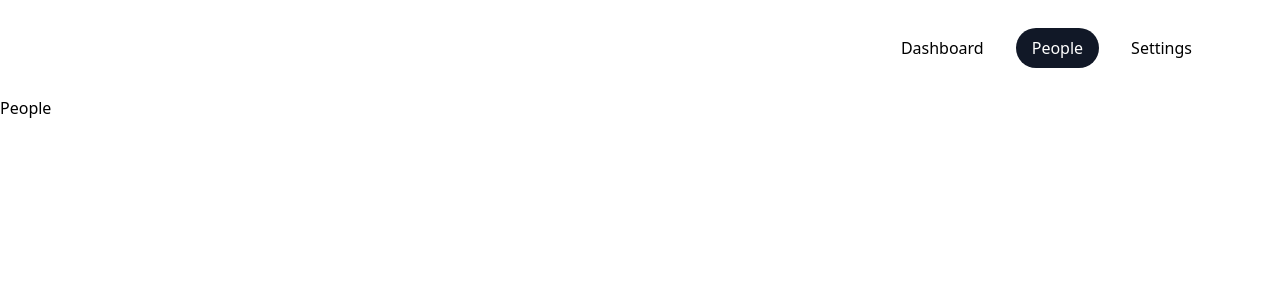
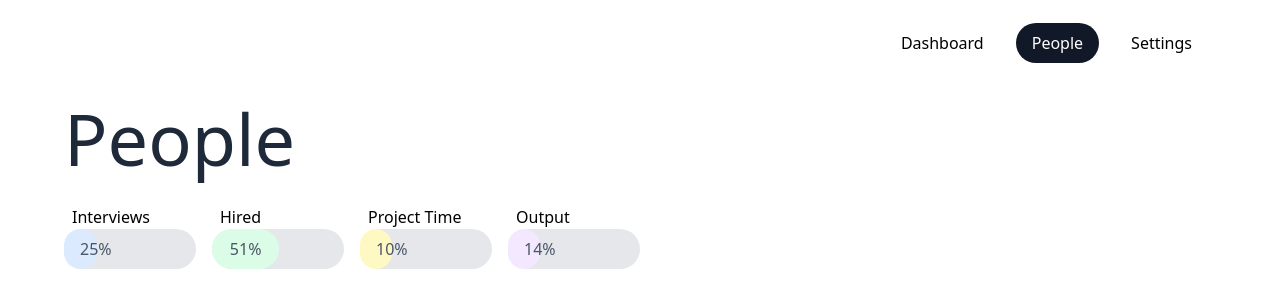
Before and after one commit to Local-Developer17/dashboard-app, a Vue app: page /people in a window 1280 px wide. Shown: the top 308 px of the page. Built offline with nearby package versions, Linux system fonts and the light colour scheme.

Commit message:
[feat] - PeopleHeader Progress Bar Implementation

```diff
--- a/src/App.vue
+++ b/src/App.vue
@@ -3,7 +3,7 @@
     <div class="main w-full h-full">
       <div class="left h-full w-full flex flex-col">
         <HeaderVue />
-        <main>
+        <main class="h-full">
           <RouterView />
         </main>
       </div>
@@ -13,4 +13,3 @@
 <script setup>
 import HeaderVue from "./components/HeaderVue.vue";
 </script>
-<style scoped></style>
--- /dev/null
+++ b/src/components/DropdownCombo.vue
@@ -0,0 +1,2 @@
+<template></template>
+<script setup></script>
--- a/src/components/PeopleHeader.vue
+++ b/src/components/PeopleHeader.vue
@@ -0,0 +1,54 @@
+<template>
+    <div class="people-main p-16 h-1/3 py-4">
+        <div class="title h-1/2">
+            <h1 :class="titleStyle">{{ peopleTitle }}</h1>
+        </div>
+        <div class="people-row flex w-full">
+            <div class="row-left  w-1/2">
+                <ul class="w-full flex gap-4">
+                    <div class="progress-div w-full" v-for="item in progress.listItems" :key="item.label">
+                        <p class="pl-2"> {{ item.label }}</p>
+                        <li :class="[listItemsStyle, 'w-full bg-gray-200 rounded-full']">
+                            <span :class="[item.backgroundColor, 'rounded-full px-4 py-2 text-center']"
+                                :style="{ width: item.percent }">{{
+                                    item.percent
+                                }}</span>
+                        </li>
+                    </div>
+                </ul>
+            </div>
+            <div class="row-right w-1/2"></div>
+        </div>
+    </div>
+</template>
+
+<script setup>
+import { reactive } from 'vue'
+
+const peopleTitle = 'People'
+
+const titleStyle = [
+    'font-sans',
+    'text-7xl',
+    'text-gray-800',
+]
+
+const listItemsStyle = [
+    'items-center',
+    'text-left',
+    'flex',
+    'gap-8',
+    'font-medium',
+    'text-gray-600',
+    'rounded-full',
+]
+
+const progress = reactive({
+    listItems: [
+        { label: 'Interviews', percent: '25%', backgroundColor: 'bg-blue-100' },
+        { label: 'Hired', percent: '51%', backgroundColor: 'bg-green-100' },
+        { label: 'Project Time', percent: '10%', backgroundColor: 'bg-yellow-100' },
+        { label: 'Output', percent: '14%', backgroundColor: 'bg-purple-100' },
+    ],
+})
+</script>
--- a/src/views/PeoplePage.vue
+++ b/src/views/PeoplePage.vue
@@ -1,3 +1,6 @@
 <template>
-  <div>People</div>
+  <PeopleHeader />
 </template>
+<script setup>
+import PeopleHeader from "@/components/PeopleHeader.vue";
+</script>
```
